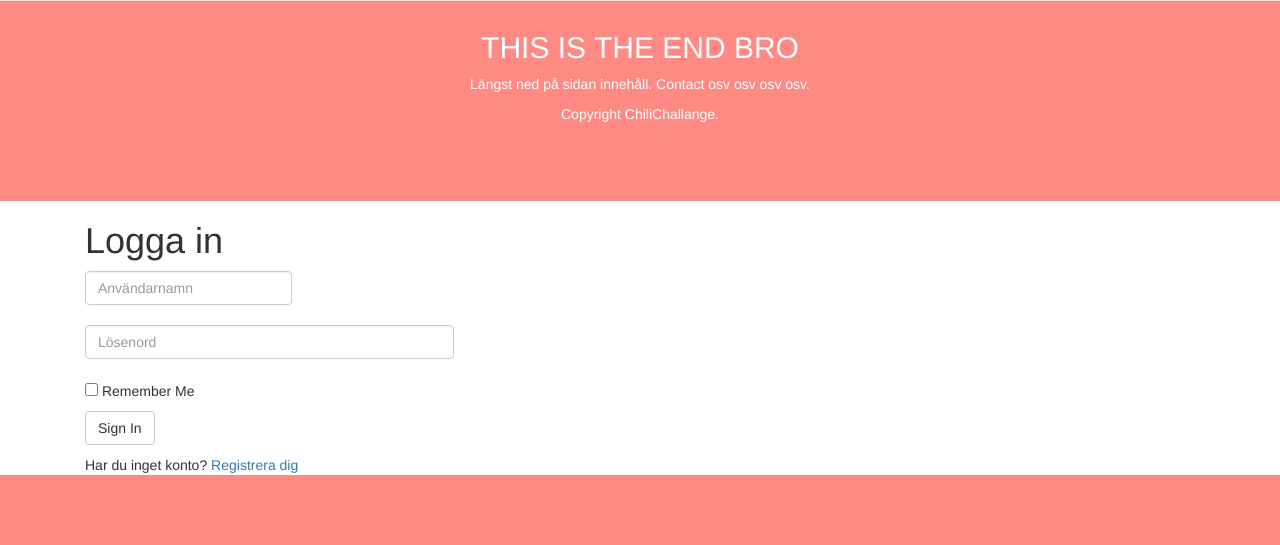
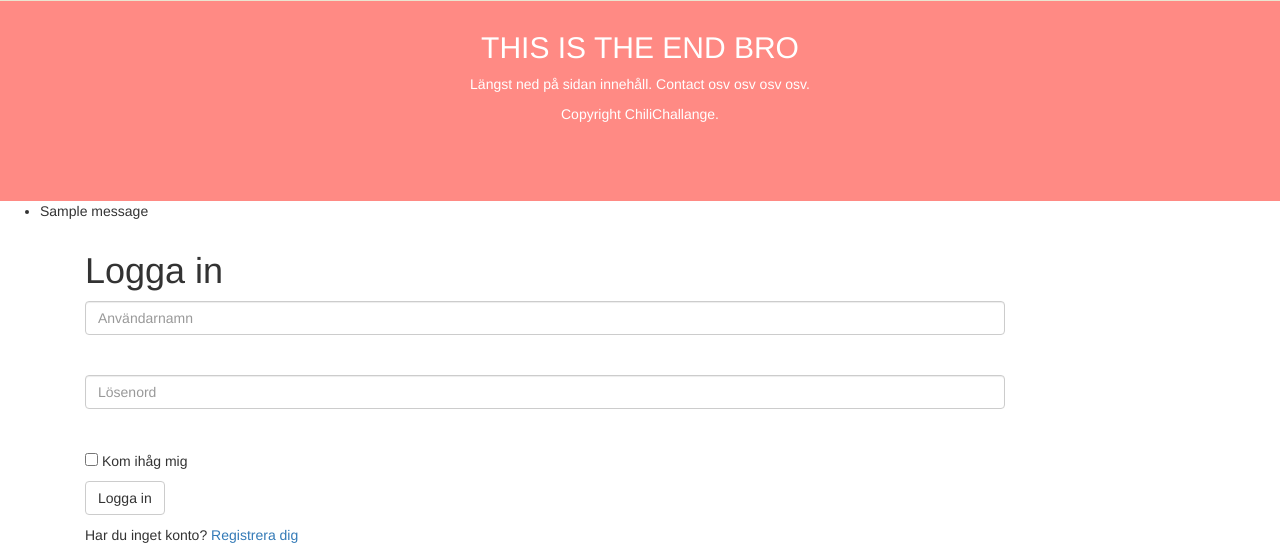
Before and after one commit to linusgalen/chilichallenge, a Flask app: page /login in a window 1280 px wide. Shown: the part 1399-1944 px from the top of the page. Before the commit the page ends 1874 px from the top, so only its background shows below. Run offline with Flask 2, Linux system fonts and the light colour scheme; tables that the repository leaves empty hold one stand-in row (values such as "Sample post"); one stand-in notice (Sample message) is shown; some libraries are stand-ins or nearby versions.

Commit message:
Small changes on the login, the login-function doesnt work

```diff
--- a/app/templates/login.html
+++ b/app/templates/login.html
@@ -1,13 +1,21 @@
 {% extends "base.html" %}
 {% block content %}
+     {% with messages = get_flashed_messages() %}
+      {% if messages %}
+        <ul>
+        {% for message in messages %}
+            <li>{{ message }} </li>
+        {% endfor %}
+        </ul>
+      {% endif %}
+    {% endwith %}
 
     <div class="container center_div">
         <div class="form-group" action="" method="post" name="login">
-            <form class="form-inline" action="" method="post" name="login">
+            <form action="" method="post" name="login">
                 <h1 class="col-sm-10">Logga in</h1>
 
-                {{ form.hidden_tag() }}
-
+ {{ form.hidden_tag() }}
                 <div class="col-sm-10">
                     {{ form.username (size=20, placeholder="Användarnamn", class="form-control") }}
                     {% for error in form.username.errors %}
@@ -25,8 +33,8 @@
                 </div>
 
                 <div class="col-sm-10">
-                    <p>{{ form.remember_me }} Remember Me</p>
-                    <p><input type="submit" value="Sign In" class="btn btn-default"></p>
+                    <p>{{ form.remember_me }} Kom ihåg mig</p>
+                    <p><input type="submit" value="Logga in" class="btn btn-default"></p>
                     Har du inget konto?
                     <a href="/register" >Registrera dig </a>
                 </div>
--- a/app/views.py
+++ b/app/views.py
@@ -28,17 +28,40 @@ def load_user(id):
 
 @app.route('/login', methods=["GET", "POST"])
 def login():
+    if g.user is not None and g.user.is_authenticated:
+        return redirect(url_for('index'))
+    print("Tjena")
     form = RegisterForm()
+    if form.validate_on_submit():
+        print("Tjena2")
+        username = request.form['username']
+        password = request.form['password']
+        user = User.query.filter_by(Username=username, Password=password).first()
 
-    if form.validate_on_submit():
-        user = User.query.filter_by(username=form.username.data).first_or_404()
-        if user.is_correct_password(form.password.data):
+        if user is not None:
+            print("Inne i det godkända")
             login_user(user)
-
+            flash('Logged in successfully.')
+            session['remember_me'] = form.remember_me.data
             return redirect(url_for('index'))
         else:
-            return redirect(url_for('login'))
-    return render_template('login.html', form=form)
+            print("Inne i det ej godkända")
+            flash("Username or password incorrect!")
+            return render_template('login.html',
+                                   title='Sign In',
+                                   form=form)
+
+    return render_template('login.html',
+                       title='Logga in',
+                       form=form)
+# if user.is_correct_password(password):
+
+
+# else:
+#flash('Fel användarnamn eller lösenord')
+#return redirect(url_for('login'))
+
+
 
 @app.route('/signout')
 def signout():
```
